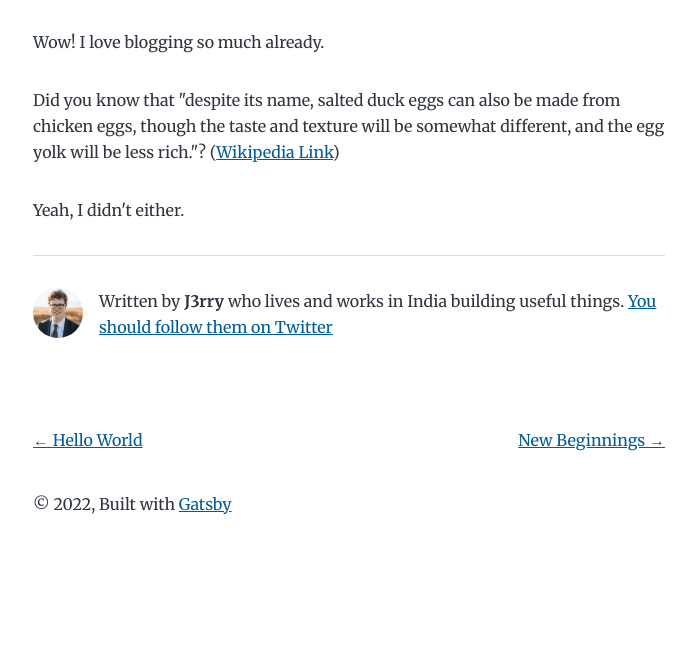
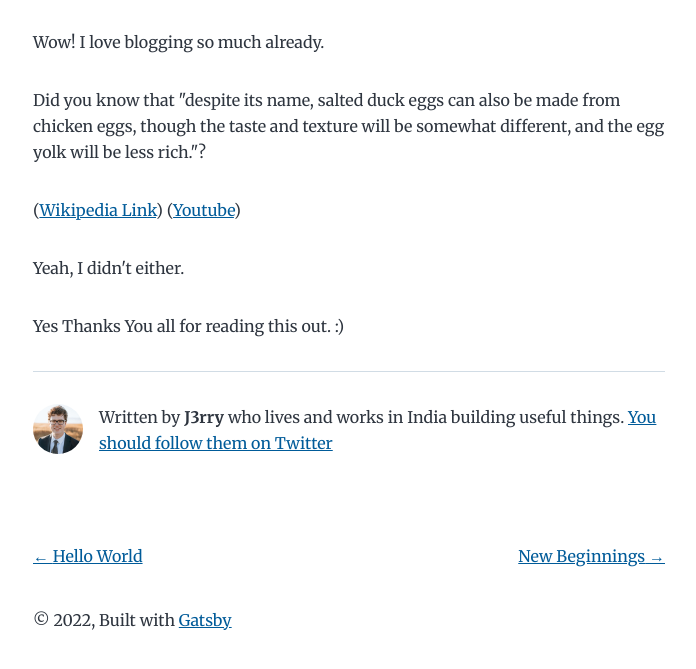
Before and after one commit to lachie8e/GatsbyCloud, a Gatsby site: page /my-second-post/ in a window 1280 px wide. Shown: the part 211-880 px from the top of the page, without its empty margins (291-987 px from the left). Before the commit the page ends 800 px from the top, so only its background shows below. Built offline with nearby package versions, Linux system fonts and the light colour scheme; Gatsby itself is replaced by a stand-in of ours.

Commit message:
Update index.md

```diff
--- a/content/blog/my-second-post/index.md
+++ b/content/blog/my-second-post/index.md
@@ -8,6 +8,10 @@ Wow! I love blogging so much already.
 Did you know that "despite its name, salted duck eggs can also be made from
 chicken eggs, though the taste and texture will be somewhat different, and the
 egg yolk will be less rich."?
+
 ([Wikipedia Link](https://en.wikipedia.org/wiki/Salted_duck_egg))
+([Youtube](https://youtube.com))
 
 Yeah, I didn't either.
+
+Yes Thanks You all for reading this out. :)
```
